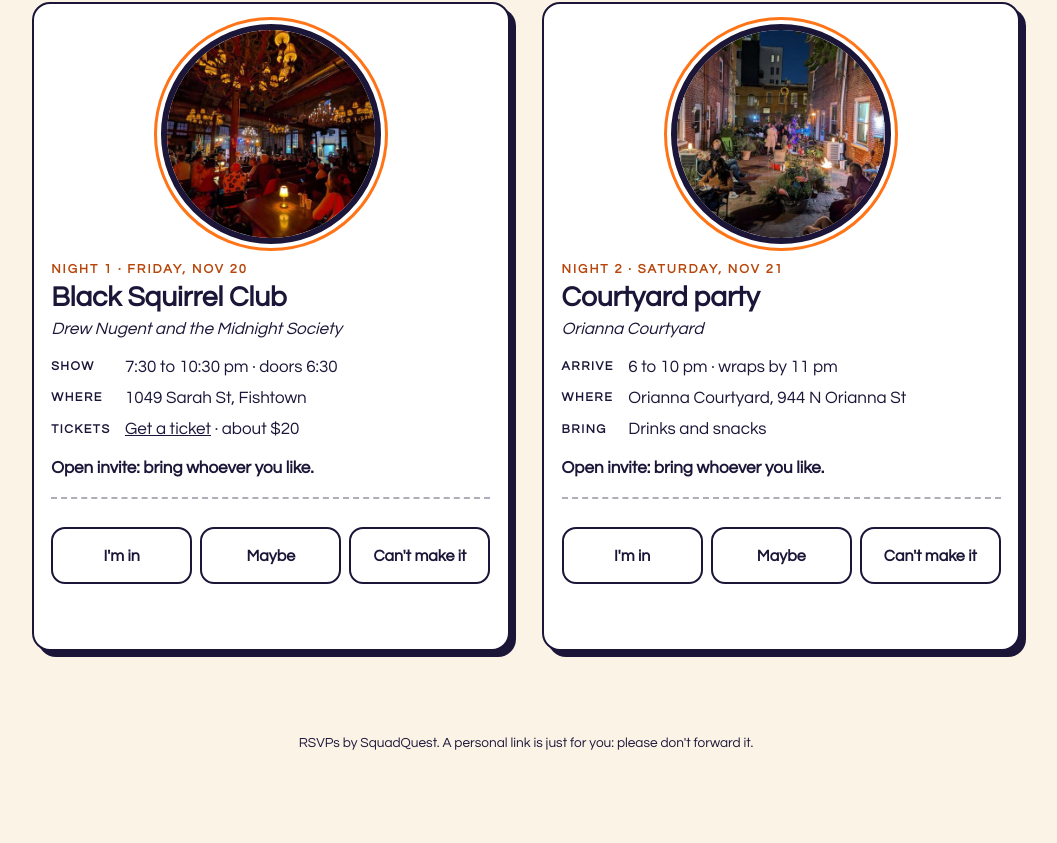
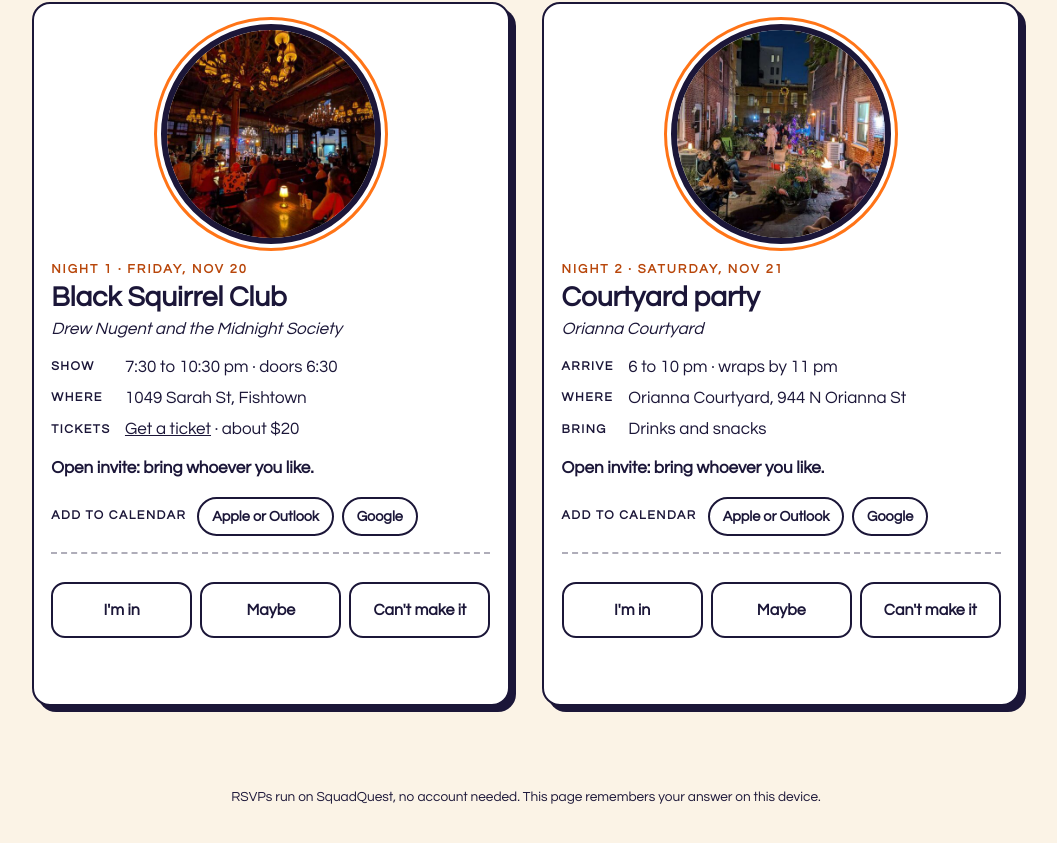
Before and after one commit to themightychris/chris-turns-40, a plain HTML site: page preview.html in a window 1280 px wide. Shown: the part 822-1665 px from the top of the page, without its empty margins (114-1171 px from the left). Before the commit the page ends 1629 px from the top, so only its background shows below. Drawn offline with Linux system fonts and the light colour scheme.

Commit message:
feat: add to calendar buttons for both nights
Co-Authored-By: Claude Fable 5.2 <noreply@anthropic.com>
Claude-Session: https://claude.ai/code/session_013bS1t2BaVqa5LWuALz36DG

```diff
--- a/preview.html
+++ b/preview.html
@@ -128,6 +128,7 @@
             <dt>Tickets</dt><dd><a href="https://events.ticketleap.com/tickets/blacksquirrelclub/drew-nugent-the-midnight-society-1695115027" rel="noopener">Get a ticket</a> · about $20</dd>
           </dl>
           <p class="note">Open invite: bring whoever you like.</p>
+          <p class="cal"><span class="cal-label">Add to calendar</span> <a class="cal-btn" href="friday.ics">Apple or Outlook</a> <a class="cal-btn" href="https://calendar.google.com/calendar/render?action=TEMPLATE&amp;text=Chris%20turns%2040%3A%20Drew%20Nugent%20and%20the%20Midnight%20Society&amp;dates=20261121T003000Z/20261121T033000Z&amp;location=Black%20Squirrel%20Club%2C%201049%20Sarah%20St%2C%20Philadelphia%2C%20PA&amp;details=Doors%206%3A30%20pm%2C%20music%207%3A30%20to%2010%3A30%20pm.%20Tickets%20about%20%2420.%20Details%20and%20RSVP%3A%20https%3A//40.chrisrules.com" target="_blank" rel="noopener">Google</a></p>
           <div class="rsvp" data-rsvp><p>RSVP opens here soon. Until then, text Chris.</p></div>
         </section>
       </li>
@@ -143,6 +144,7 @@
             <dt>Bring</dt><dd>Drinks and snacks</dd>
           </dl>
           <p class="note">Open invite: bring whoever you like.</p>
+          <p class="cal"><span class="cal-label">Add to calendar</span> <a class="cal-btn" href="saturday.ics">Apple or Outlook</a> <a class="cal-btn" href="https://calendar.google.com/calendar/render?action=TEMPLATE&amp;text=Chris%20turns%2040%3A%20courtyard%20party&amp;dates=20261121T230000Z/20261122T040000Z&amp;location=Orianna%20Courtyard%2C%20944%20N%20Orianna%20St%2C%20Philadelphia%2C%20PA&amp;details=Arrive%20any%20time%20from%206%20to%2010%20pm.%20Wraps%20by%2011.%20Bring%20drinks%20and%20snacks.%20Details%20and%20RSVP%3A%20https%3A//40.chrisrules.com" target="_blank" rel="noopener">Google</a></p>
           <div class="rsvp" data-rsvp><p>RSVP opens here soon. Until then, text Chris.</p></div>
         </section>
       </li>
@@ -150,7 +152,7 @@
   </main>
 
   <footer>
-    <p>RSVPs by SquadQuest. A personal link is just for you: please don't forward it.</p>
+    <p>RSVPs run on SquadQuest, no account needed. This page remembers your answer on this device.</p>
   </footer>
   <script src="shared/flyer-core.js" defer></script>
 </body>
--- a/style.css
+++ b/style.css
@@ -270,3 +270,9 @@ footer { text-align: center; padding: 1rem 1.25rem 2.5rem; font-size: .85rem; }
 @keyframes c-pop { 0% { transform: scale(.92); } 55% { transform: scale(1.05); } 100% { transform: scale(1); } }
 @keyframes c-pulse { 0%, 100% { opacity: 1; } 35% { opacity: .45; } }
 @keyframes c-breathe { 0%, 100% { transform: scale(1); } 40% { transform: scale(1.12); } }
+
+/* add to calendar */
+.cal { margin: 0 0 1rem; display: flex; flex-wrap: wrap; align-items: center; gap: .4rem .5rem; }
+.cal-label { font-weight: 800; font-size: .78rem; letter-spacing: .12em; text-transform: uppercase; margin-right: .2rem; }
+.cal-btn { display: inline-flex; align-items: center; min-height: 2.4rem; padding: .3rem .8rem; border: 2px solid var(--ink); border-radius: 999px; background: #fff; color: var(--ink); font-weight: 700; font-size: .9rem; text-decoration: none; }
+.cal-btn:hover, .cal-btn:focus-visible { background: var(--orange); }
```
Also changed, not shown: index.html (+2 -0 lines), 2 other files.
